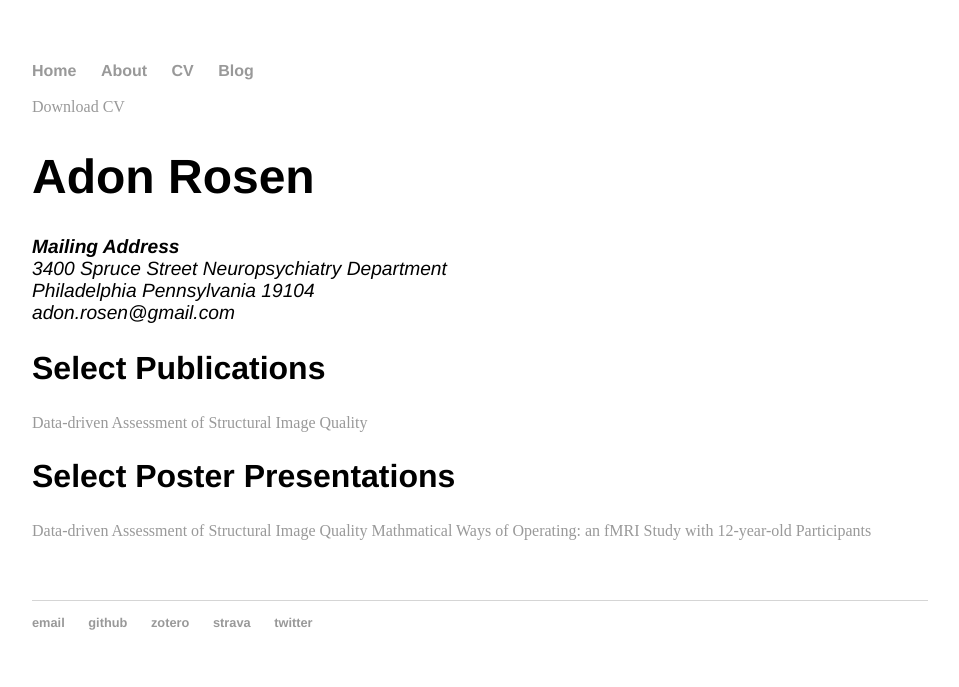
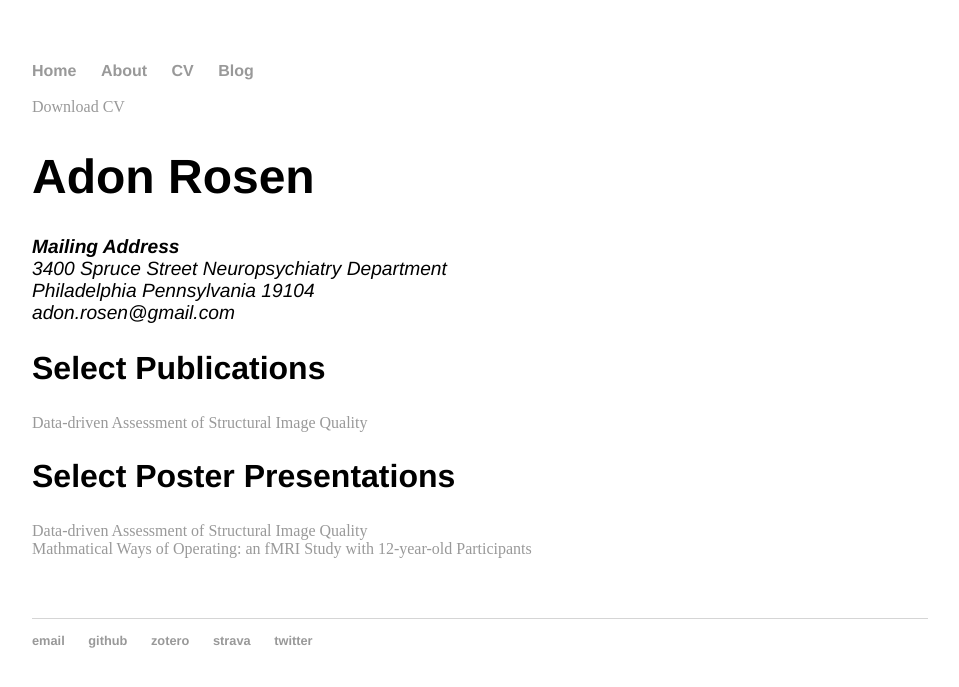
Before and after one commit to adrose/adrose.github.io, a Jekyll site: the page built from cv/index.html, in a window 1280 px wide. Shown: the top 687 px of the page, without its empty margins (160-1119 px from the left). Built offline with Jekyll 4.4.1, drawn with Linux system fonts in a browser that asks for light colours.

Commit message:
Formatting

```diff
--- a/cv/index.html
+++ b/cv/index.html
@@ -4,7 +4,7 @@
 ---
 
 	<div class="cv">
-		<a href="https://github.com/adrose/adrose.github.io/raw/master/documents/cvPdf/Rosen_CurriculumVitae.pdf" title="Download CV as PDF">Download CV</a>
+		<a href="https://github.com/adrose/adrose.github.io/raw/master/documents/cvPdf/Rosen_CurriculumVitae.pdf" title="Download CV as PDF" target="_blank">Download CV</a>
 
                     <h1>Adon Rosen</h1>
 					<address>
@@ -20,8 +20,8 @@
 
 					<h2>Select Poster Presentations</h2>
 
-					<a href="https://github.com/adrose/adrose.github.io/raw/master/documents/presentedPosters/fetch2.pdf">Data-driven Assessment of Structural Image Quality</a>
-					<a href="https://github.com/adrose/adrose.github.io/raw/master/documents/presentedPosters/fetch1.pdf">Mathmatical Ways of Operating: an fMRI Study with 12-year-old Participants</a>
+					<a href="https://github.com/adrose/adrose.github.io/raw/master/documents/presentedPosters/fetch2.pdf" target="_blank">Data-driven Assessment of Structural Image Quality</a><br>
+					<a href="https://github.com/adrose/adrose.github.io/raw/master/documents/presentedPosters/fetch1.pdf" target="_blank">Mathmatical Ways of Operating: an fMRI Study with 12-year-old Participants</a>
 
 
 	</div>
```
